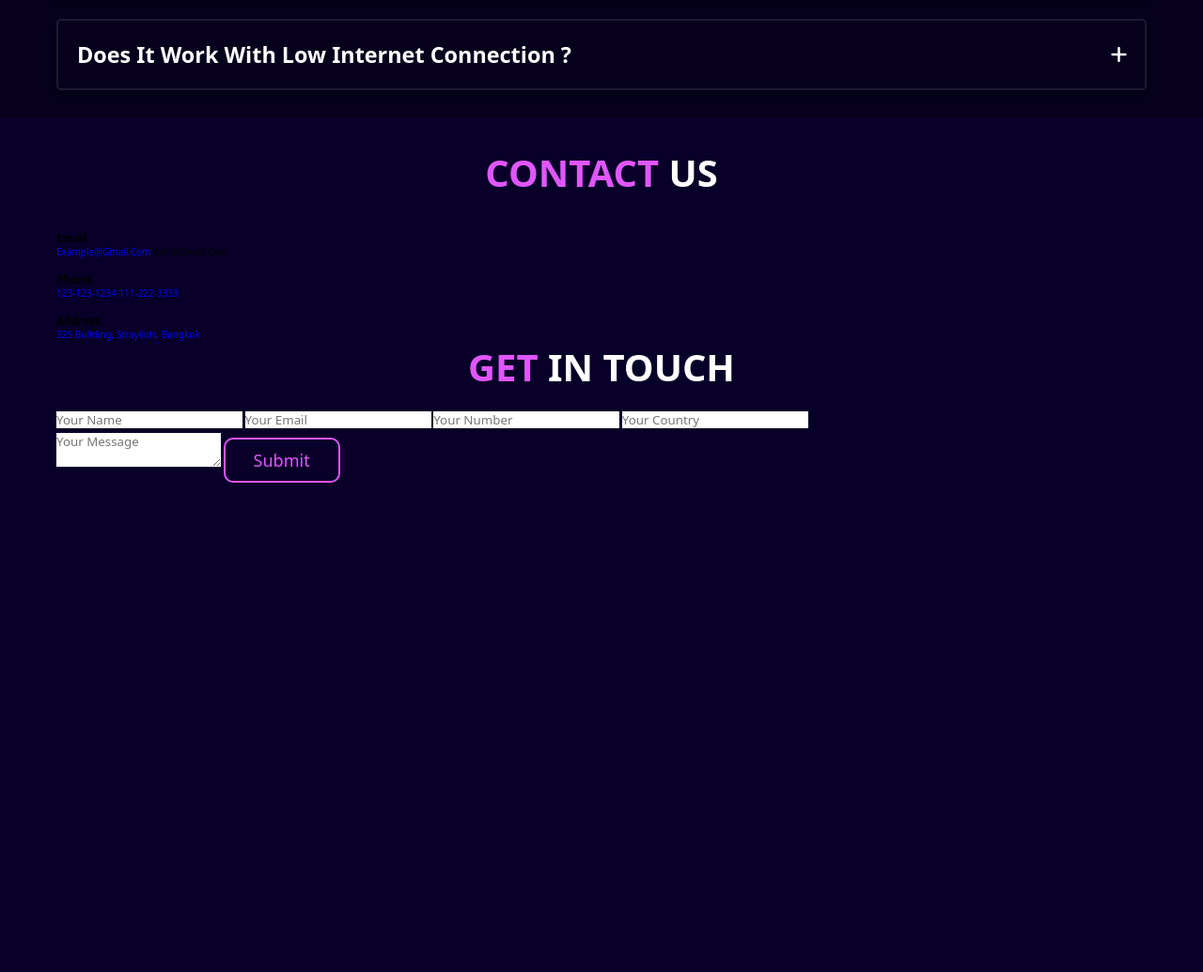
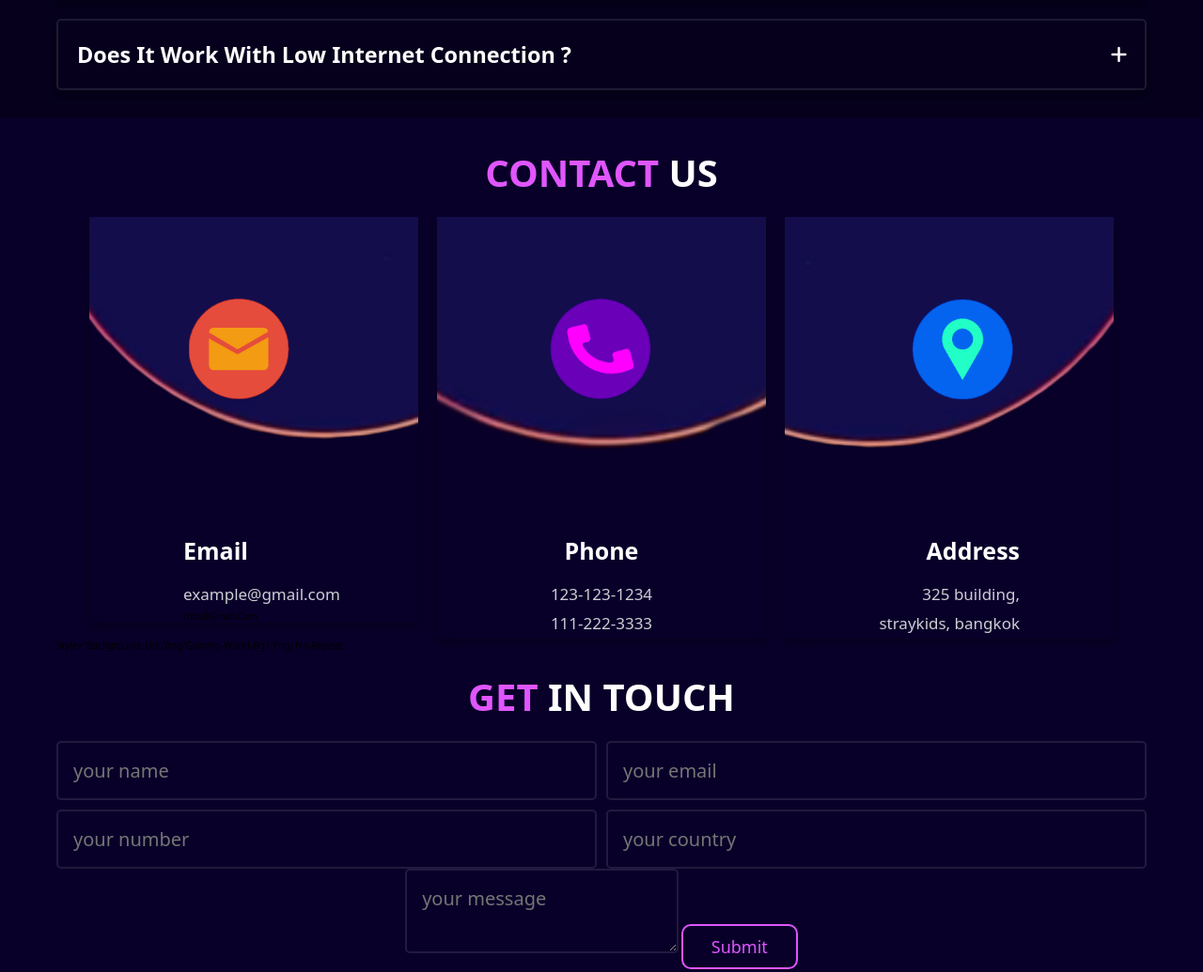
Before and after one commit to mmailism/web_sample_game, a plain HTML site: page src/index.html in a window 1280 px wide. Shown: the part 3961-4996 px from the top of the page at 94% size. Drawn offline with nearby package versions, Linux system fonts and the light colour scheme; a web font is replaced by a local one.

Commit message:
add-contact-css

```diff
--- a/src/index.html
+++ b/src/index.html
@@ -249,31 +249,31 @@
     <section class="contact" id="contact">
         <h1 class="heading"><span>contact</span> us</h1>
         <div class="box-container">
-            <div class="box">
+            <div class="box" style="background: url(/img/gaming-world-bg1.png) no-repeat;">
                 <img src="/img/email.png" alt="">
                 <h3>email</h3>
                 <a href="mailto:example@gmail.com">example@gmail.com</a>
                 <a href="mailto:info@gmail.com"></a>info@gmail.com
             </div>
-            <div class="box">
+            <div class="box" style="background: url(/img/gaming-world-bg2.png) no-repeat;">
                 <img src="/img/phone.png" alt="">
                 <h3>phone</h3>
                 <a href="tel:1231231234">123-123-1234</a>
                 <a href="tel:1112223333">111-222-3333</a>
             </div>
-            <div class="box">
+            <div class="box" style="background: url(/img/gaming-world-bg3.png) no-repeat;">
                 <img src="/img/location.png" alt="">
                 <h3>address</h3>
                 <a href="#">325 building, straykids, bangkok</a>
             </div>
         </div>
-
+        style="background: url(/img/gaming-world-bg1.png) no-repeat;
         <form action="" class="form">
             <h1 class="heading"><span>get</span> in touch</h1>
             <div class="flex">
                 <input type="text" placeholder="your name" class="input">
                 <input type="email" placeholder="your email" class="input">
-                <input type="number" placeholder="your number" class="input">
+                <input type="tel" placeholder="your number" class="input">
                 <input type="text" placeholder="your country" class="input">
             </div>
             <textarea name="" class="input" placeholder="your message"></textarea>
--- a/src/style.css
+++ b/src/style.css
@@ -462,6 +462,75 @@ section{
     }
 }
 
+.contact{
+    .box-container{
+        display: grid;
+        grid-template-columns: repeat(auto-fit, 35rem);
+        gap: 2rem;
+        align-items: flex-start;
+        justify-content: center;
+
+        .box{
+            background-size: cover !important;
+            background-position: center !important;
+            padding: 8rem 10rem 0rem 10rem;
+            box-shadow: var(--box-shadow);
+        }
+        .box:nth-child(2){
+            text-align: center;
+        }
+        .box:nth-child(3){
+            text-align: right;
+        }
+        img{
+            height: 12rem;
+            width: 12rem;
+            margin-bottom: 12rem;
+        }
+        h3{
+            margin: 1.5rem 0;
+            font-size: 2.5rem;
+            color: var(--white);
+        }
+        a{
+            display: block;
+            text-transform: none;
+            color: var(--light-white);
+            font-size: 1.7rem;
+            line-height: 1.8;
+
+            &:hover{
+                text-decoration: underline;
+                color: var(--main-color);
+            }
+        }
+    }
+    .form{
+        margin-top: 2rem;
+        text-align: center;
+
+        .flex{
+            display: flex;
+            flex-wrap: wrap;
+            gap: 1rem;
+
+            .input{
+                flex: 1 1 40rem;
+            }
+        }
+        .input, textarea{
+            background: none;
+            color: var(--white);
+            border: var(--border);
+            border-radius: .5rem;
+            padding: 1.6rem;
+            font-size: 2rem;
+            text-transform: none;
+        }
+    }
+}
+
+
 
 
 
```
Also changed, not shown: img/email.png (added), img/location.png (added), img/phone.png (added).
